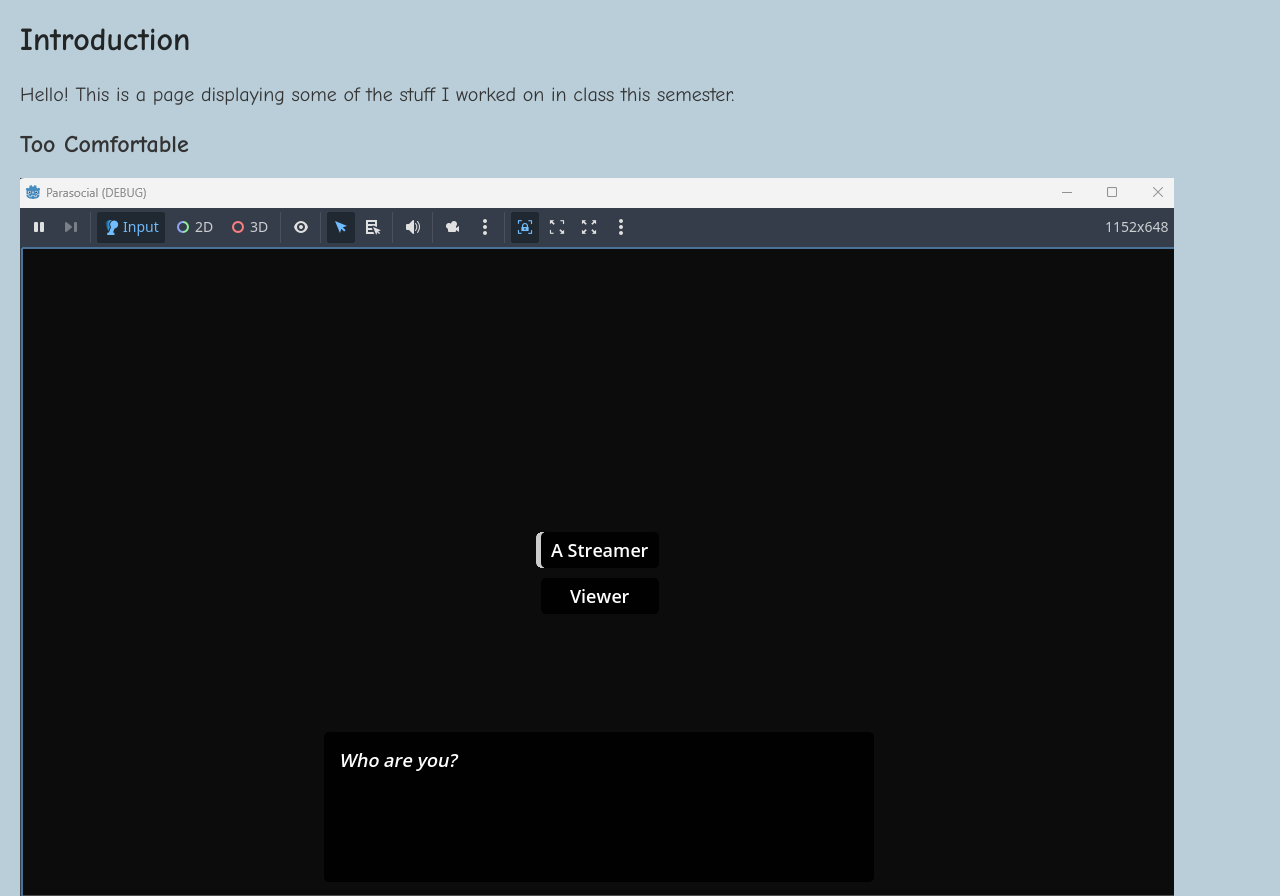
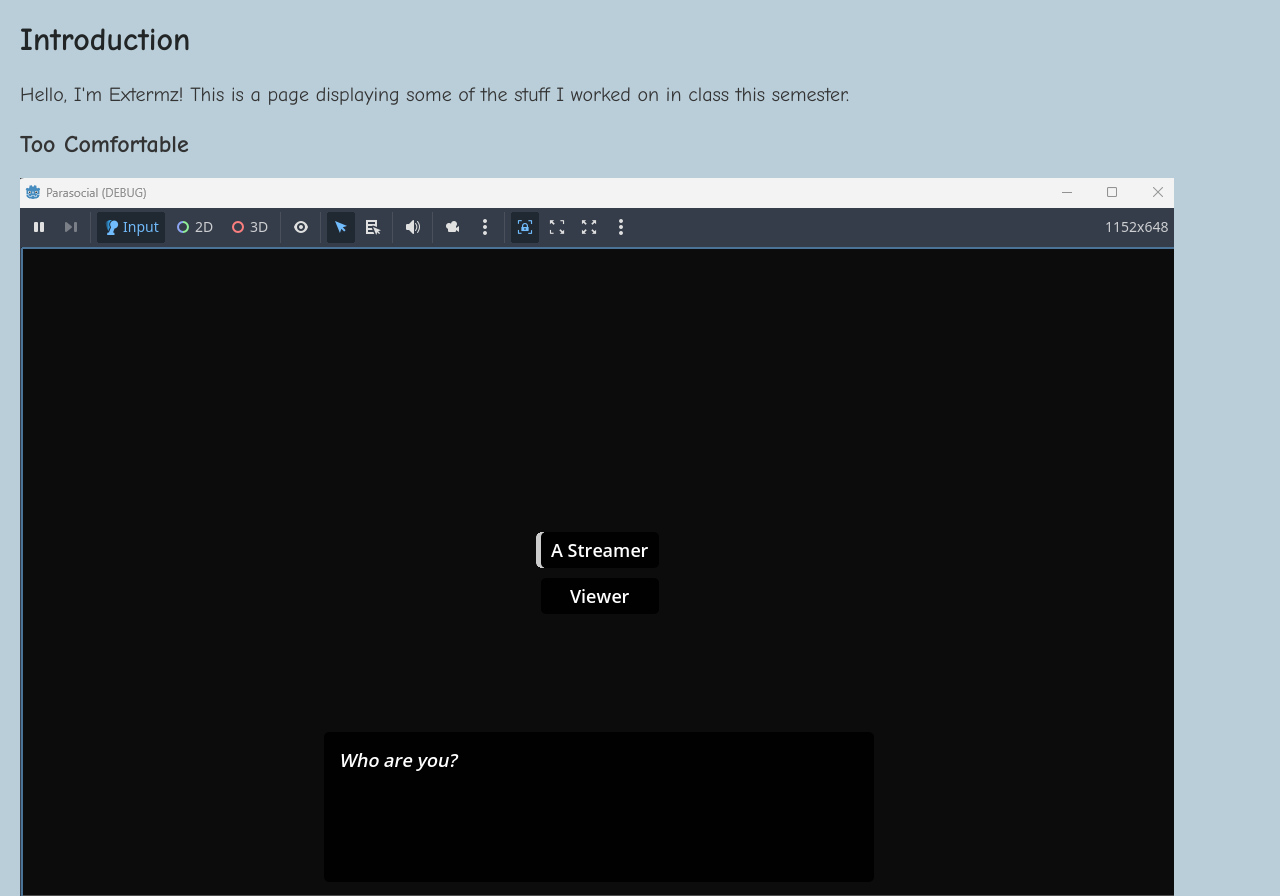
Before and after one commit to Extermz/Extermz.github.io, a plain HTML site: page index.html in a window 1280 px wide. Shown: the top 896 px of the page. Drawn offline with Linux system fonts and the light colour scheme.

Commit message:
Update index.html

```diff
--- a/index.html
+++ b/index.html
@@ -8,7 +8,7 @@
 </head>
 <body>
 <h1>Introduction</h1>
-<p>Hello! This is a page displaying some of the stuff I worked on in class this semester.</p>
+<p>Hello, I'm Extermz! This is a page displaying some of the stuff I worked on in class this semester.</p>
 
 <h2>Too Comfortable</h2>
 <img src="TC.jpg" alt="Game's Starting Screen" width="1154" height="718">
@@ -53,4 +53,5 @@
 <p>The astute among you may have noticed that I make the font in a lot of my work Comic Sans. This is for two reasons. One is I find it visually pleasing, as I find it more gentle on the eyes, if it makes sense. It feels less sterile than Arial or Times New Roman. The second reason is, like other san-serif fonts, the letters are easier for people with dyslexia to read, which is something I learned recently. Of course there are other options that some people with dyslexia prfer, including Arial, but this is just the font I prefer. And if it makes one person's reading experience a little easier, then it's worth it. (Also I type all of my notes in Comic Sans so my eyes don't hurt)</p>
 
 </body>
+
 </html>
```
